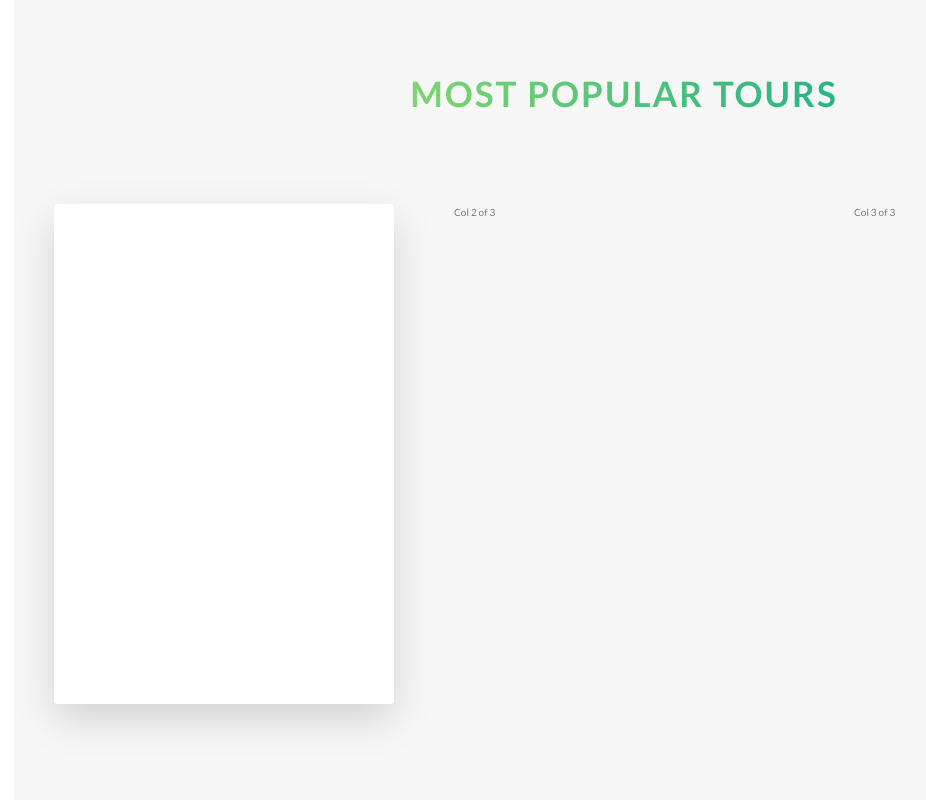
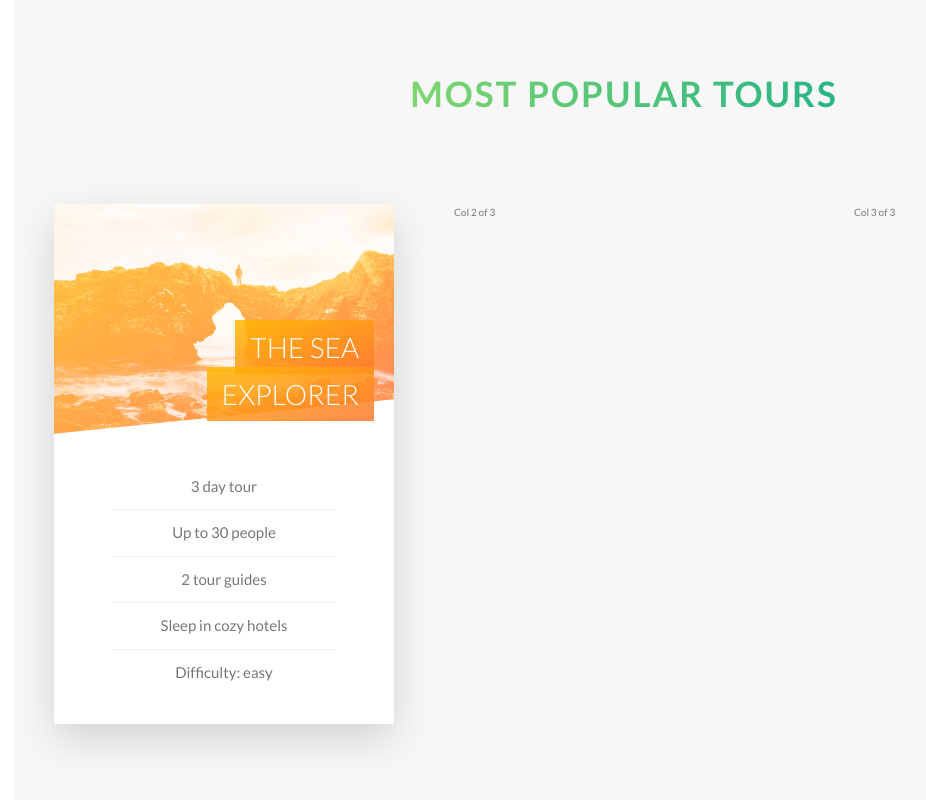
Before and after one commit to narcisabadea/Natours-Advanced-CSS-Course, a website: page index.html in a window 1280 px wide. Shown: the part 2282-3082 px from the top of the page, without its empty margins (16-942 px from the left). Drawn offline with Linux system fonts and the light colour scheme.

Commit message:
front card

```diff
--- a/index.html
+++ b/index.html
@@ -137,9 +137,27 @@
         <div class="row">
           <div class="col-1-of-3">
             <div class="card">
-              <div class="card__side card__side--front">Front</div>
-              <div class="card__side card__side--back card__side--back-1">Back</div>
-
+              <div class="card__side card__side--front">
+                <div class="card__picture card__picture--1">
+                  &nbsp;
+                </div>
+                <h4 class="card__heading">
+                  <span class='card__heading-span card__heading-span--1'>
+                    The sea explorer
+                  </span></h4>
+                <div class="card__details">
+                  <ul>
+                    <li>3 day tour</li>
+                    <li>Up to 30 people</li>
+                    <li>2 tour guides</li>
+                    <li>Sleep in cozy hotels</li>
+                    <li>Difficulty: easy</li>
+                  </ul>
+                </div>
+              </div>
+              <div class="card__side card__side--back card__side--back-1">
+                Back
+              </div>
             </div>
           </div>
           <div class="col-1-of-3">Col 2 of 3</div>
--- a/sass/abstracts/_variables.scss
+++ b/sass/abstracts/_variables.scss
@@ -3,7 +3,7 @@
 $color-primary-light: #7ed56f;
 $color-primary-dark: #28b485;
 
-$color-secondary-ligth: #ffb900;
+$color-secondary-light: #ffb900;
 $color-secondary-dark: #ff7730;
 
 $color-tertiary-ligth: #2998ff;
@@ -11,6 +11,7 @@
 
 
 $color-grey-light-1: #f7f7f7;
+$color-grey-light-2: #eee;
 
 $color-grey-dark: #777;
 $color-white: #fff;
--- a/sass/components/_card.scss
+++ b/sass/components/_card.scss
@@ -1,13 +1,13 @@
 .card {
+  //FUNCTIONALITY
+
   perspective: 150rem;
   -moz-perspective: 150rem;
   position: relative;
-  height: 50rem;
+  height: 52rem;
 
   &__side {
-    color: #fff;
-    font-size: 2rem;
-    height: 50rem;
+    height: 52rem;
     transition: all 0.8s ease;
     position: absolute;
     top: 0;
@@ -15,7 +15,8 @@
     width: 100%;
     backface-visibility: hidden;
     border-radius: 3px;
-    box-shadow: 0 1.5rem 4rem rgba($color-black, .15);
+    overflow: hidden;
+    box-shadow: 0 1.5rem 4rem rgba($color-black, 0.15);
 
     &--front {
       background-color: $color-white;
@@ -24,9 +25,12 @@
     &--back {
       transform: rotateY(180deg);
 
-      &-1{
-        background-image: linear-gradient(to right bottom, $color-secondary-ligth, $color-secondary-dark)
-
+      &-1 {
+        background-image: linear-gradient(
+          to right bottom,
+          $color-secondary-light,
+          $color-secondary-dark
+        );
       }
     }
   }
@@ -35,7 +39,80 @@
     transform: rotateY(-180deg);
   }
 
-  &:hover &__side--back{
+  &:hover &__side--back {
     transform: rotateY(0);
   }
+
+  //FRONT SIDE STYLING
+  &__picture {
+    background-size: cover;
+    background-blend-mode: screen;
+    -webkit-clip-path: polygon(0 0, 100% 0, 100% 85%, 0 100%);
+    clip-path: polygon(0 0, 100% 0, 100% 85%, 0 100%);
+
+    &--1 {
+      background-image: linear-gradient(
+          to right bottom,
+          $color-secondary-light,
+          $color-secondary-dark
+        ),
+        url(../img/nat-5.jpg);
+      height: 23rem;
+    }
+
+    &--2 {
+      background-image: url(../img/nat-5.jpg);
+    }
+
+    &--3 {
+      background-image: url(../img/nat-5.jpg);
+    }
+  }
+
+  &__heading {
+    font-size: 2.8rem;
+    font-weight: 300;
+    text-transform: uppercase;
+    color: $color-white;
+    position: absolute;
+    top: 12rem;
+    right: 2rem;
+    text-align: right;
+    width: 75%;
+  }
+
+  &__heading-span {
+    padding: 1rem 1.5rem;
+    -webkit-box-decoration-break: clone;
+    box-decoration-break: clone;
+
+    &--1 {
+      background-image: linear-gradient(
+        to right bottom,
+        rgba($color-secondary-light, 0.85),
+        rgba($color-secondary-dark, 0.85)
+      );
+    }
+  }
+
+  &__details {
+    padding: 3rem;
+
+    ul {
+      list-style: none;
+      width: 80%;
+      //center a block element in a block element
+      margin: 0 auto;
+
+      li {
+        text-align: center;
+        font-size: 1.5rem;
+        padding: 1rem;
+
+        &:not(:last-child) {
+          border-bottom: 1px solid $color-grey-light-2;
+        }
+      }
+    }
+  }
 }
```
Also changed, not shown: css/style.css.
